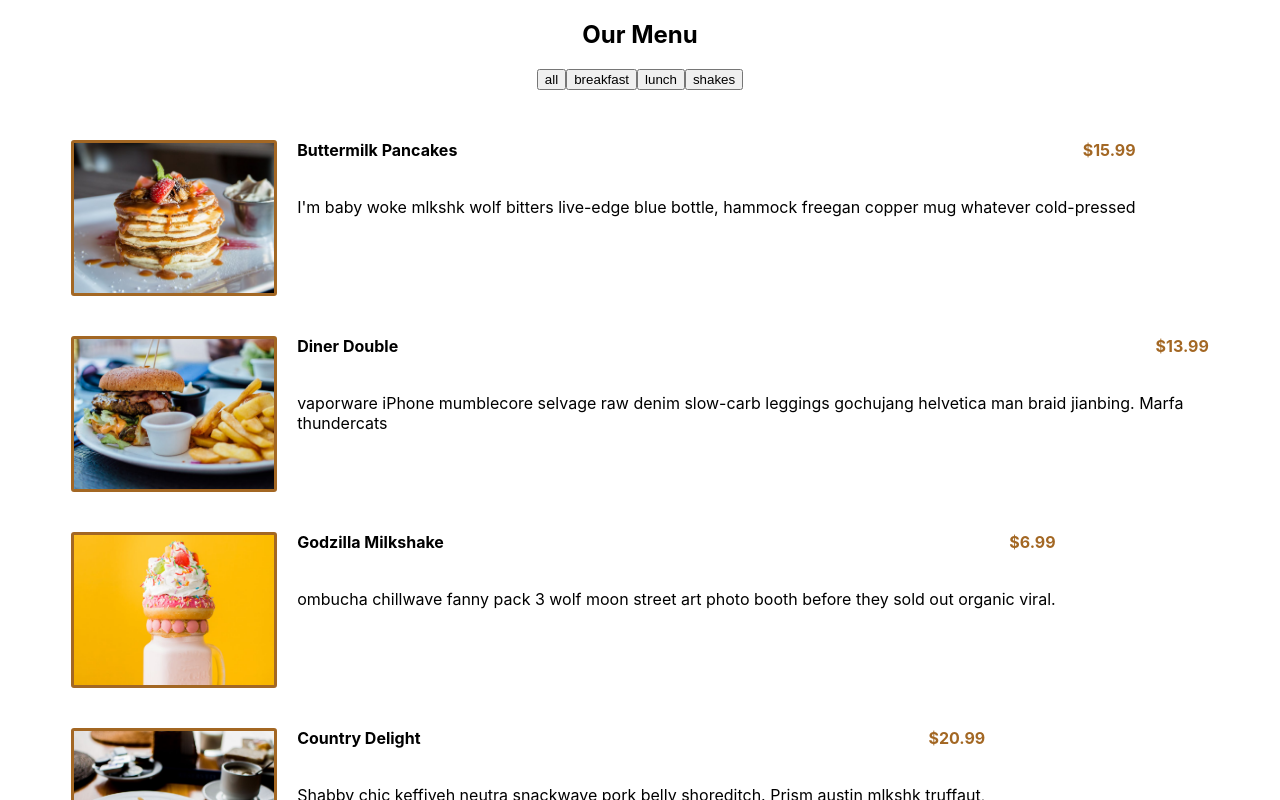
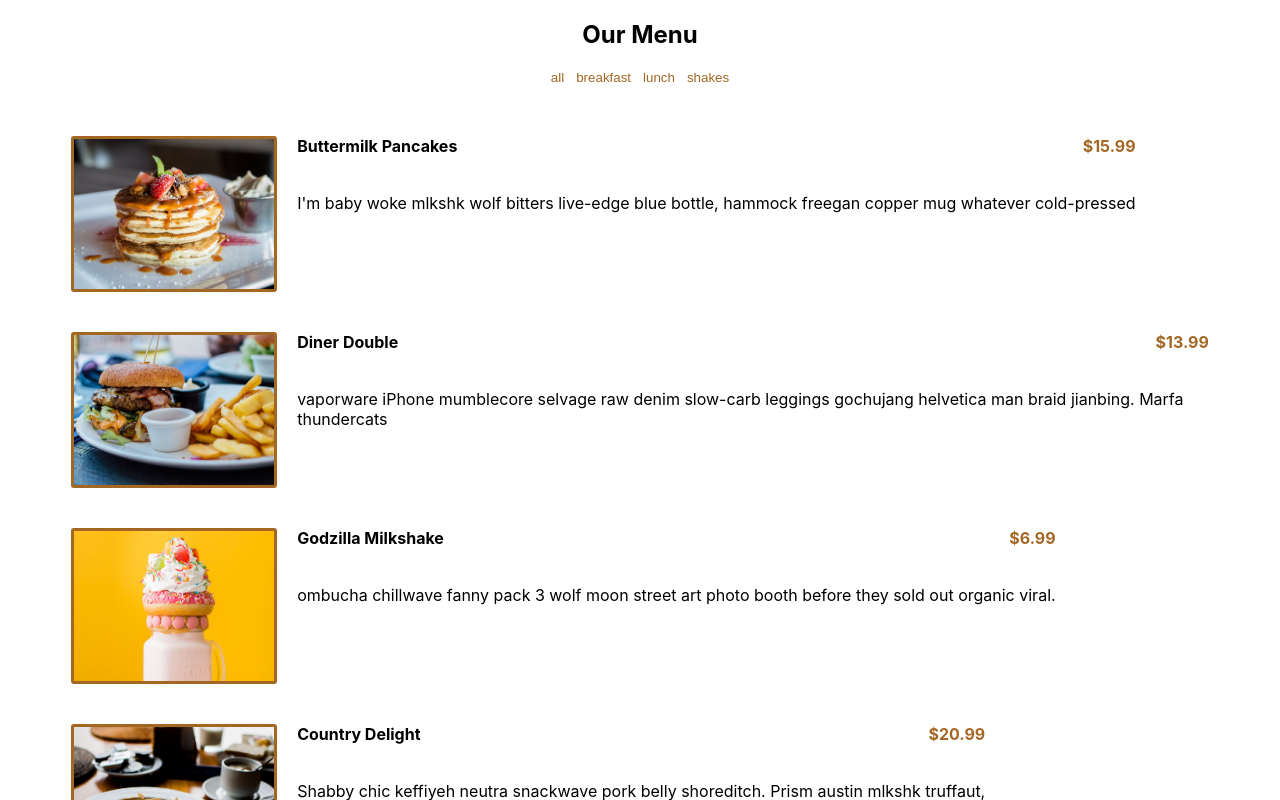
Before and after one commit to LaurenCummings/menu-project, a React (Vite) app: page / in a window 1280 px wide. Shown: the top 800 px of the page. Built offline with nearby package versions, Linux system fonts and the light colour scheme.

Commit message:
Started styling buttons

```diff
--- a/src/css/Categories.css
+++ b/src/css/Categories.css
@@ -3,3 +3,10 @@
     align-items: center;
     justify-content: center;
 }
+
+.filter-btn {
+    color: rgb(163, 103, 35);
+    border: none;
+    background-color: white;
+    cursor: pointer;
+}
```
